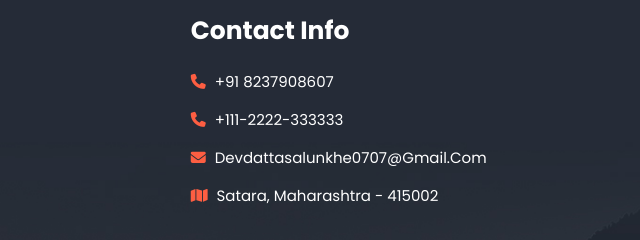
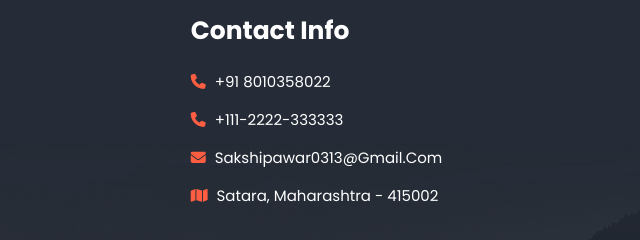
Before and after one commit to Devdatta007/TravelManagementSystem, a plain HTML site: page index.html in a window 1280 px wide. Shown: the part 949-1189 px from the top of the page, 640-1280 px from the left. Drawn offline with Linux system fonts and the light colour scheme.

Commit message:
changes in all this html files

```diff
--- a/index.html
+++ b/index.html
@@ -425,9 +425,9 @@ h2{
        </div>
        <div class="box">
        <h3>contact info</h3>
-          <a href="#"> <i class="fas fa-phone"></i> +91 8237908607 </a>
+          <a href="#"> <i class="fas fa-phone"></i> +91 8010358022 </a>
           <a href="#"> <i class="fas fa-phone"></i> +111-2222-333333 </a>
-          <a href="#"> <i class="fas fa-envelope"></i> devdattasalunkhe0707@gmail.com </a>
+          <a href="#"> <i class="fas fa-envelope"></i> sakshipawar0313@gmail.com </a>
           <a href="#"> <i class="fas fa-map"></i> Satara, Maharashtra - 415002 </a>
        </div>
        <div class="box">
@@ -533,5 +533,4 @@ function validateForm(){
 }
    </script>
 </body>
-
 </html>
```
